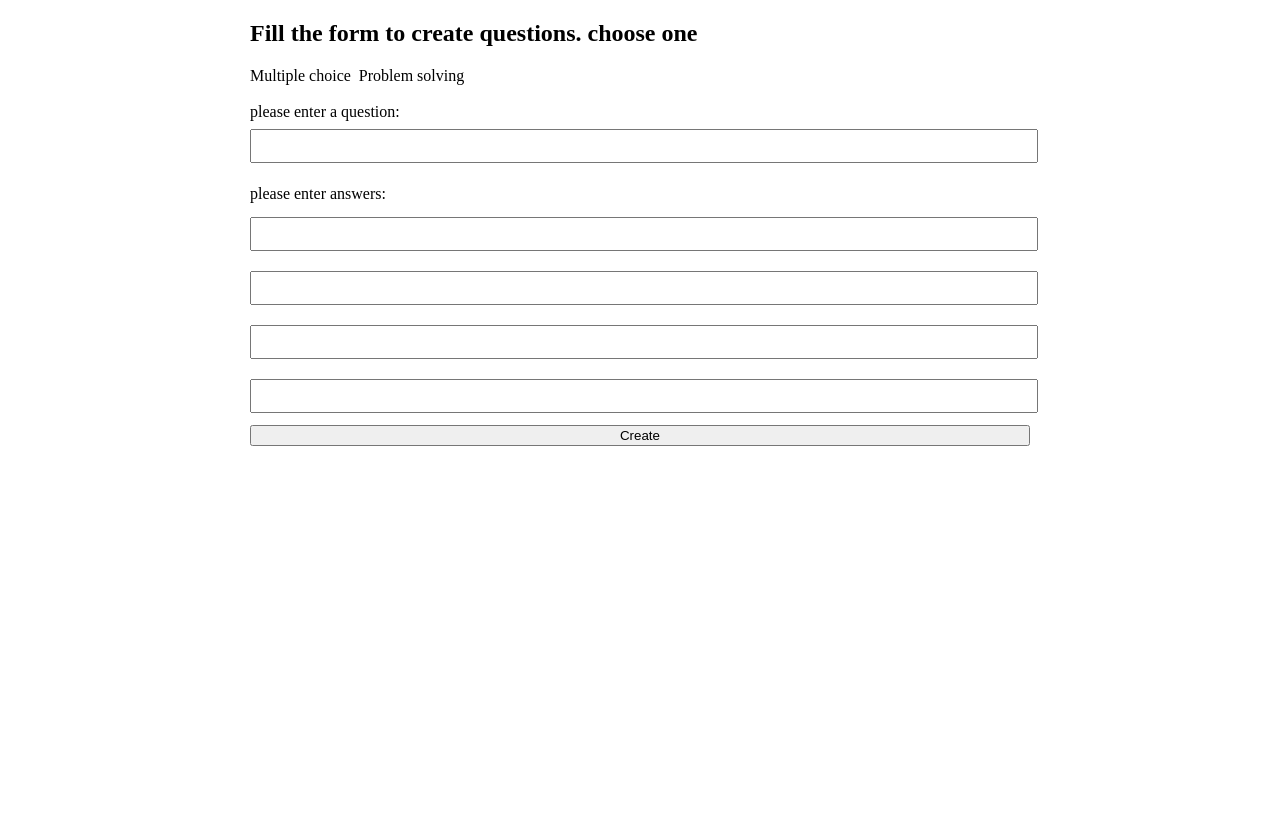
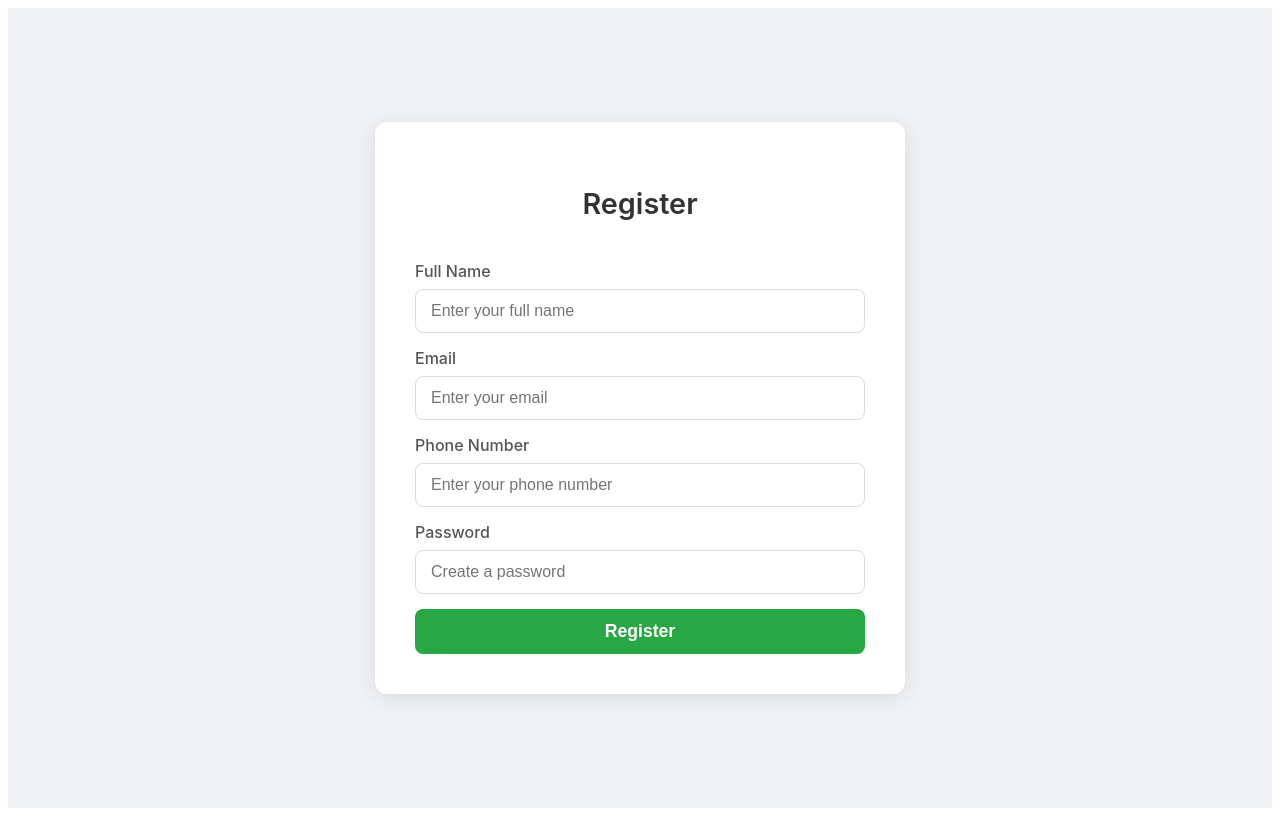
Before and after one commit to lamhoang1998/creating-exam, a React (Vite) app in the folder frontend/: page /register in a window 1280 px wide. Built offline with nearby package versions, Linux system fonts and the light colour scheme.

Commit message:
done with building Login and Register components

```diff
--- a/frontend/src/App.tsx
+++ b/frontend/src/App.tsx
@@ -1,12 +1,12 @@
-import { useState } from "react";
-
 import "./App.css";
 import CreateExamQuestion from "./Form/CreateExamQuestion";
+import Login from "./pages/Login/Login";
+import Register from "./pages/Register/Register";
 
 function App() {
 	return (
 		<>
-			<CreateExamQuestion />
+			<Register />
 		</>
 	);
 }
--- /dev/null
+++ b/frontend/src/common/constant/app.constant.ts
@@ -0,0 +1 @@
+export const BASE_DOMAIN_API = `http://localhost:3001/`;
--- /dev/null
+++ b/frontend/src/pages/Login/Login.module.css
@@ -0,0 +1,88 @@
+.appContainer {
+	display: flex;
+	justify-content: center;
+	align-items: center;
+	min-height: 100vh;
+	background-color: #f0f2f5;
+	font-family: "Inter", sans-serif;
+}
+
+.loginCard {
+	background-color: #ffffff;
+	padding: 40px;
+	border-radius: 12px;
+	box-shadow: 0 4px 20px rgba(0, 0, 0, 0.1);
+	width: 100%;
+	max-width: 400px;
+	text-align: center;
+	display: flex;
+	flex-direction: column;
+	gap: 20px;
+}
+
+.loginCard h2 {
+	color: #333;
+	margin-bottom: 20px;
+	font-size: 1.8em;
+	font-weight: 600;
+}
+
+.formGroup {
+	margin-bottom: 15px;
+	text-align: left;
+}
+
+.formGroup label {
+	display: block;
+	margin-bottom: 8px;
+	color: #555;
+	font-weight: 500;
+}
+
+.formGroup input {
+	width: 100%;
+	padding: 12px 15px;
+	border: 1px solid #ddd;
+	border-radius: 8px;
+	font-size: 1em;
+	box-sizing: border-box;
+	transition: border-color 0.3s ease;
+}
+
+.formGroup input:focus {
+	outline: none;
+	border-color: #007bff;
+	box-shadow: 0 0 0 3px rgba(0, 123, 255, 0.25);
+}
+
+.loginButton {
+	width: 100%;
+	padding: 12px 20px;
+	background-color: #007bff;
+	color: white;
+	border: none;
+	border-radius: 8px;
+	font-size: 1.1em;
+	font-weight: 600;
+	cursor: pointer;
+	transition: background-color 0.3s ease, transform 0.2s ease;
+}
+
+.loginButton:hover {
+	background-color: #0056b3;
+	transform: translateY(-2px);
+}
+
+.loginButton:active {
+	transform: translateY(0);
+}
+
+@media (max-width: 600px) {
+	.loginCard {
+		margin: 20px;
+		padding: 25px;
+	}
+	.loginCard h2 {
+		font-size: 1.5em;
+	}
+}
--- /dev/null
+++ b/frontend/src/pages/Login/Login.tsx
@@ -0,0 +1,36 @@
+import styles from "./Login.module.css";
+
+function Login() {
+	return (
+		<div className={styles.appContainer}>
+			<div className={styles.loginCard}>
+				<h2>Login</h2>
+				<form >
+					<div className={styles.formGroup}>
+						<label htmlFor="username">Username</label>
+						<input
+							type="text"
+							id="username"
+							placeholder="Enter your username"
+							required
+						/>
+					</div>
+					<div className={styles.formGroup}>
+						<label htmlFor="password">Password</label>
+						<input
+							type="password"
+							id="password"
+							placeholder="Enter your password"
+							required
+						/>
+					</div>
+					<button type="submit" className={styles.loginButton}>
+						Log In
+					</button>
+				</form>
+			</div>
+		</div>
+	);
+}
+
+export default Login;
--- /dev/null
+++ b/frontend/src/pages/Register/Register.module.css
@@ -0,0 +1,99 @@
+.appContainer {
+	display: flex;
+	justify-content: center;
+	align-items: center;
+	min-height: 100vh;
+	background-color: #f0f2f5;
+	font-family: "Inter", sans-serif;
+	padding: 20px;
+	box-sizing: border-box;
+}
+
+.authCard {
+	background-color: #ffffff;
+	padding: 40px;
+	border-radius: 12px;
+	box-shadow: 0 4px 20px rgba(0, 0, 0, 0.1);
+	width: 100%;
+	max-width: 450px;
+	text-align: center;
+	display: flex;
+	flex-direction: column;
+	gap: 20px;
+}
+
+.authCard h2 {
+	color: #333;
+	margin-bottom: 20px;
+	font-size: 1.8em;
+	font-weight: 600;
+}
+
+.formGroup {
+	margin-bottom: 15px;
+	text-align: left;
+}
+
+.formGroup label {
+	display: block;
+	margin-bottom: 8px;
+	color: #555;
+	font-weight: 500;
+}
+
+.formGroup input {
+	width: 100%;
+	padding: 12px 15px;
+	border: 1px solid #ddd;
+	border-radius: 8px;
+	font-size: 1em;
+	box-sizing: border-box;
+	transition: border-color 0.3s ease;
+}
+
+.formGroup input:focus {
+	outline: none;
+	border-color: #007bff;
+	box-shadow: 0 0 0 3px rgba(0, 123, 255, 0.25);
+}
+
+.authButton {
+	width: 100%;
+	padding: 12px 20px;
+	background-color: #28a745;
+	color: white;
+	border: none;
+	border-radius: 8px;
+	font-size: 1.1em;
+	font-weight: 600;
+	cursor: pointer;
+	transition: background-color 0.3s ease, transform 0.2s ease;
+}
+
+.authButton:hover {
+	background-color: #218838;
+	transform: translateY(-2px);
+}
+
+.authButton:active {
+	transform: translateY(0);
+}
+
+.errorMessage {
+	color: #dc3545;
+	font-size: 0.9em;
+	margin-top: -10px;
+	margin-bottom: 10px;
+	text-align: left;
+}
+
+/* Responsive adjustments */
+@media (max-width: 600px) {
+	.authCard {
+		margin: 10px;
+		padding: 25px;
+	}
+	.authCard h2 {
+		font-size: 1.5em;
+	}
+}
--- /dev/null
+++ b/frontend/src/pages/Register/Register.tsx
@@ -0,0 +1,60 @@
+import styles from "./Register.module.css";
+
+function Register() {
+	return (
+		<div className={styles.appContainer}>
+			{/* The register card/form container */}
+			<div className={styles.authCard}>
+				<h2>Register</h2>
+				<form>
+					{/* Full Name input group */}
+					<div className={styles.formGroup}>
+						<label htmlFor="reg-full-name">Full Name</label>
+						<input
+							type="text"
+							id="reg-full-name"
+							placeholder="Enter your full name"
+							required
+						/>
+					</div>
+					{/* Email input group */}
+					<div className={styles.formGroup}>
+						<label htmlFor="reg-email">Email</label>
+						<input
+							type="email"
+							id="reg-email"
+							placeholder="Enter your email"
+							required
+						/>
+					</div>
+					{/* Phone Number input group */}
+					<div className={styles.formGroup}>
+						<label htmlFor="reg-phone-number">Phone Number</label>
+						<input
+							type="tel" // Use type="tel" for phone numbers
+							id="reg-phone-number"
+							placeholder="Enter your phone number"
+							required
+						/>
+					</div>
+					{/* Password input group */}
+					<div className={styles.formGroup}>
+						<label htmlFor="reg-password">Password</label>
+						<input
+							type="password"
+							id="reg-password"
+							placeholder="Create a password"
+							required
+						/>
+					</div>
+					{/* Submit button */}
+					<button type="submit" className={styles.authButton}>
+						Register
+					</button>
+				</form>
+			</div>
+		</div>
+	);
+}
+
+export default Register;
```
Also changed, not shown: frontend/src/common/constant/endpoint.constant.ts (added, +12 -0 lines), 2 other files (tests, documents, lock files or other folders).
